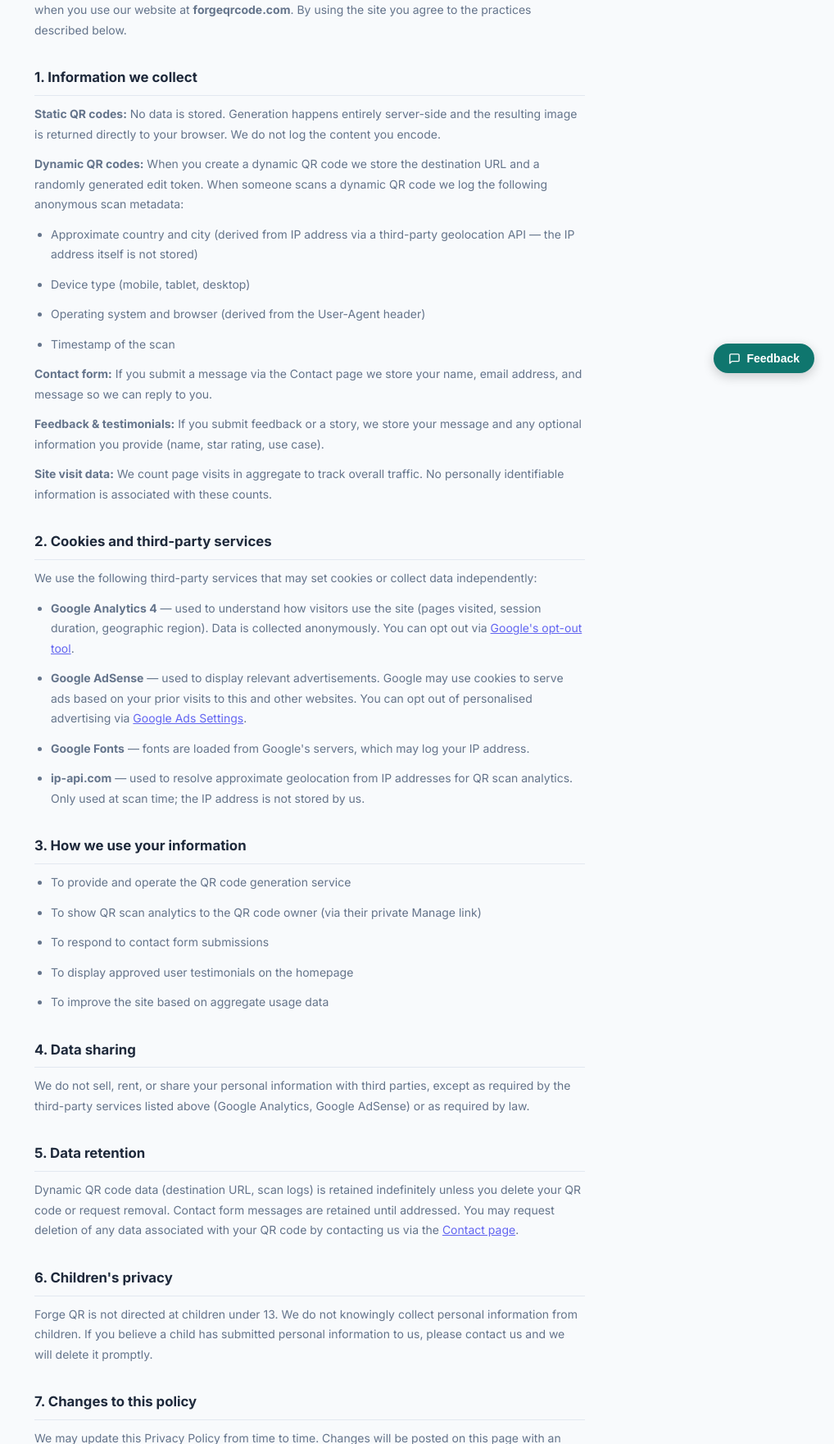
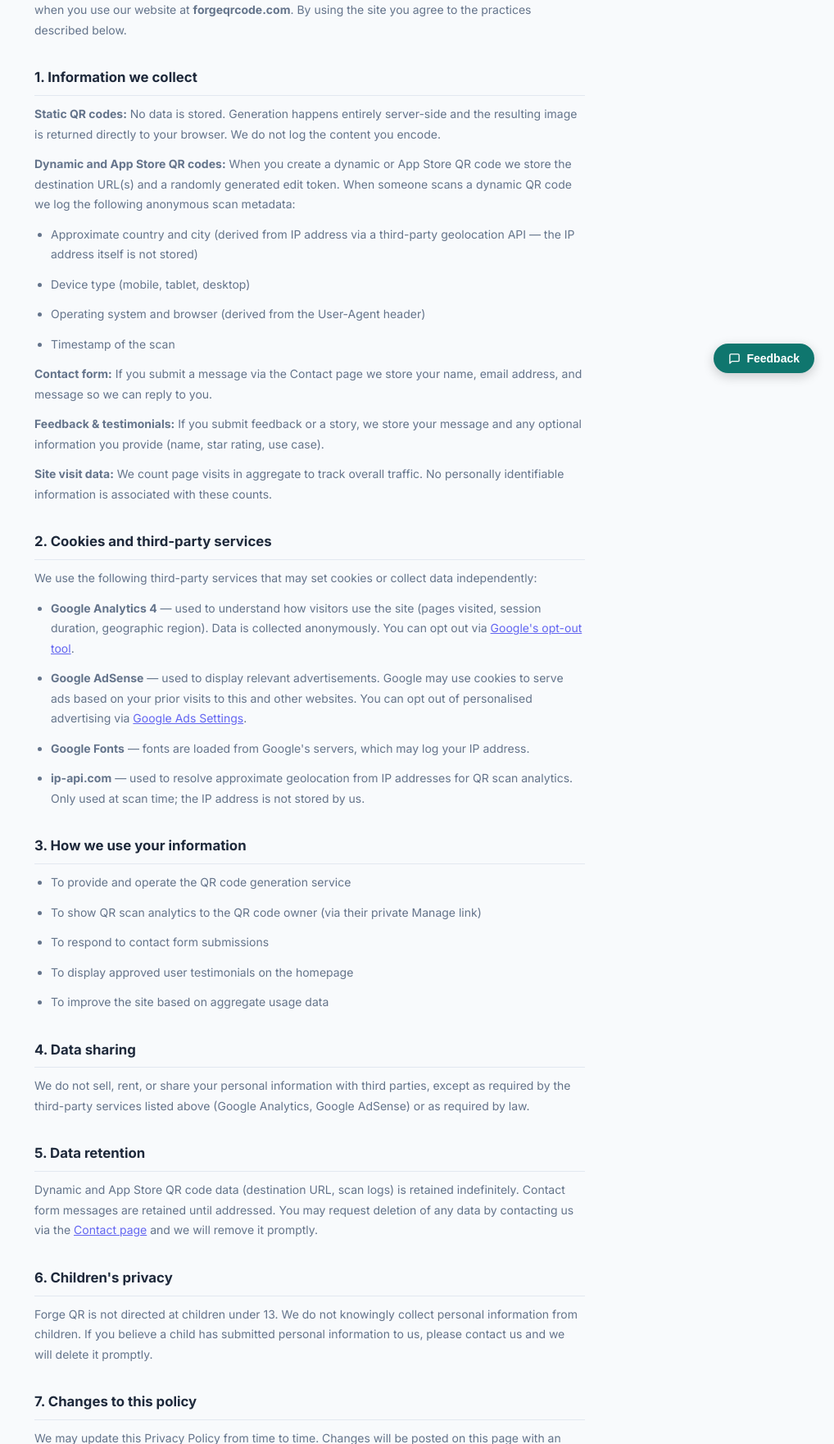
Before and after one commit to robertogl/forgeqr, a FastAPI app: page /privacy in a window 1280 px wide. Shown: the part 321-2082 px from the top of the page at 82% size, without its empty margins (262-1280 px from the left). Run offline with FastAPI, Linux system fonts and the light colour scheme.

Commit message:
Fix privacy policy: cover App Store QR codes, remove non-existent delete feature
Co-Authored-By: Claude Sonnet 4.6 <noreply@anthropic.com>

```diff
--- a/templates/privacy.html
+++ b/templates/privacy.html
@@ -41,7 +41,7 @@
 
   <h2>1. Information we collect</h2>
   <p><strong>Static QR codes:</strong> No data is stored. Generation happens entirely server-side and the resulting image is returned directly to your browser. We do not log the content you encode.</p>
-  <p><strong>Dynamic QR codes:</strong> When you create a dynamic QR code we store the destination URL and a randomly generated edit token. When someone scans a dynamic QR code we log the following anonymous scan metadata:</p>
+  <p><strong>Dynamic and App Store QR codes:</strong> When you create a dynamic or App Store QR code we store the destination URL(s) and a randomly generated edit token. When someone scans a dynamic QR code we log the following anonymous scan metadata:</p>
   <ul>
     <li>Approximate country and city (derived from IP address via a third-party geolocation API — the IP address itself is not stored)</li>
     <li>Device type (mobile, tablet, desktop)</li>
@@ -74,7 +74,7 @@
   <p>We do not sell, rent, or share your personal information with third parties, except as required by the third-party services listed above (Google Analytics, Google AdSense) or as required by law.</p>
 
   <h2>5. Data retention</h2>
-  <p>Dynamic QR code data (destination URL, scan logs) is retained indefinitely unless you delete your QR code or request removal. Contact form messages are retained until addressed. You may request deletion of any data associated with your QR code by contacting us via the <a href="/contact">Contact page</a>.</p>
+  <p>Dynamic and App Store QR code data (destination URL, scan logs) is retained indefinitely. Contact form messages are retained until addressed. You may request deletion of any data by contacting us via the <a href="/contact">Contact page</a> and we will remove it promptly.</p>
 
   <h2>6. Children's privacy</h2>
   <p>Forge QR is not directed at children under 13. We do not knowingly collect personal information from children. If you believe a child has submitted personal information to us, please contact us and we will delete it promptly.</p>
```
